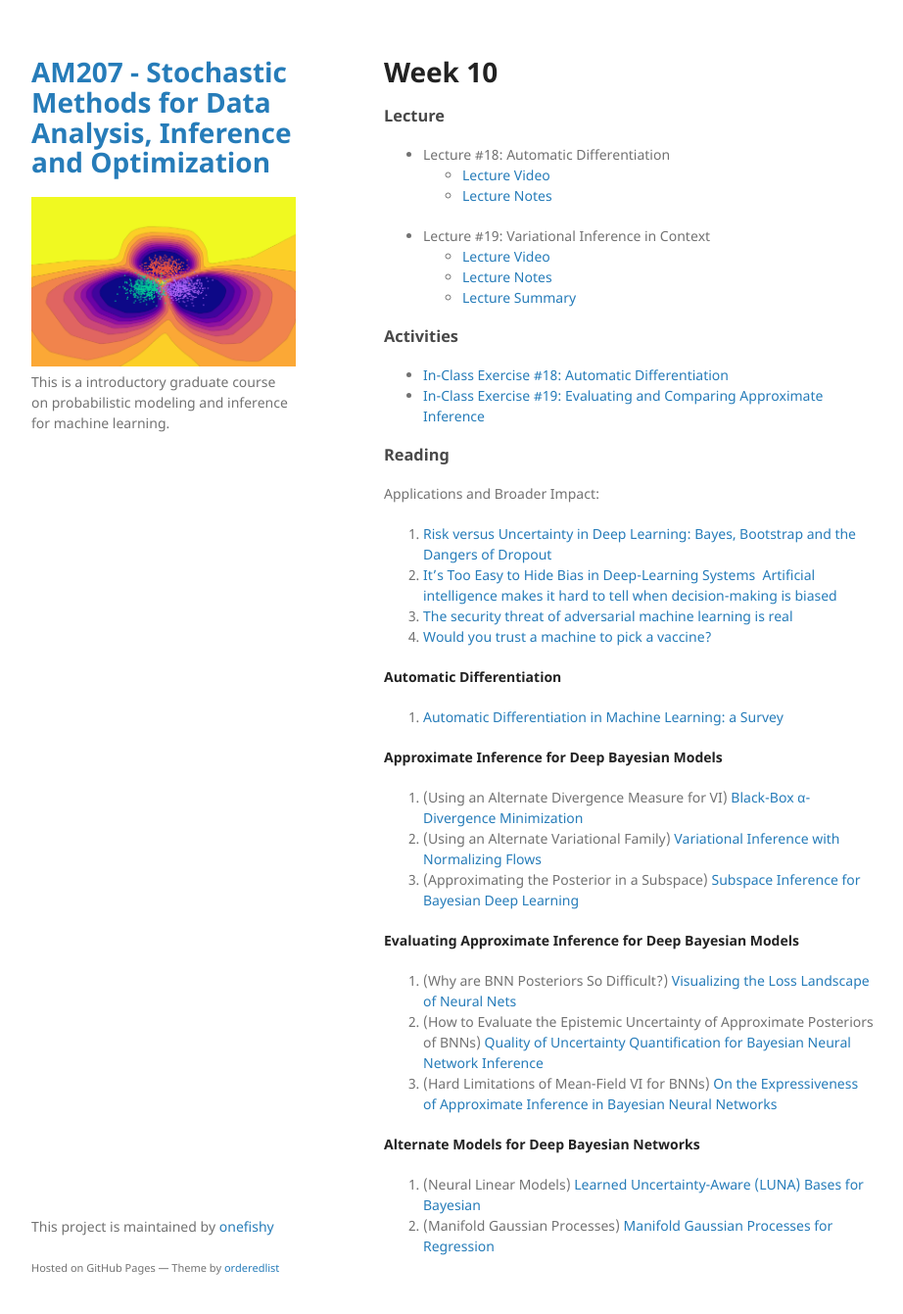
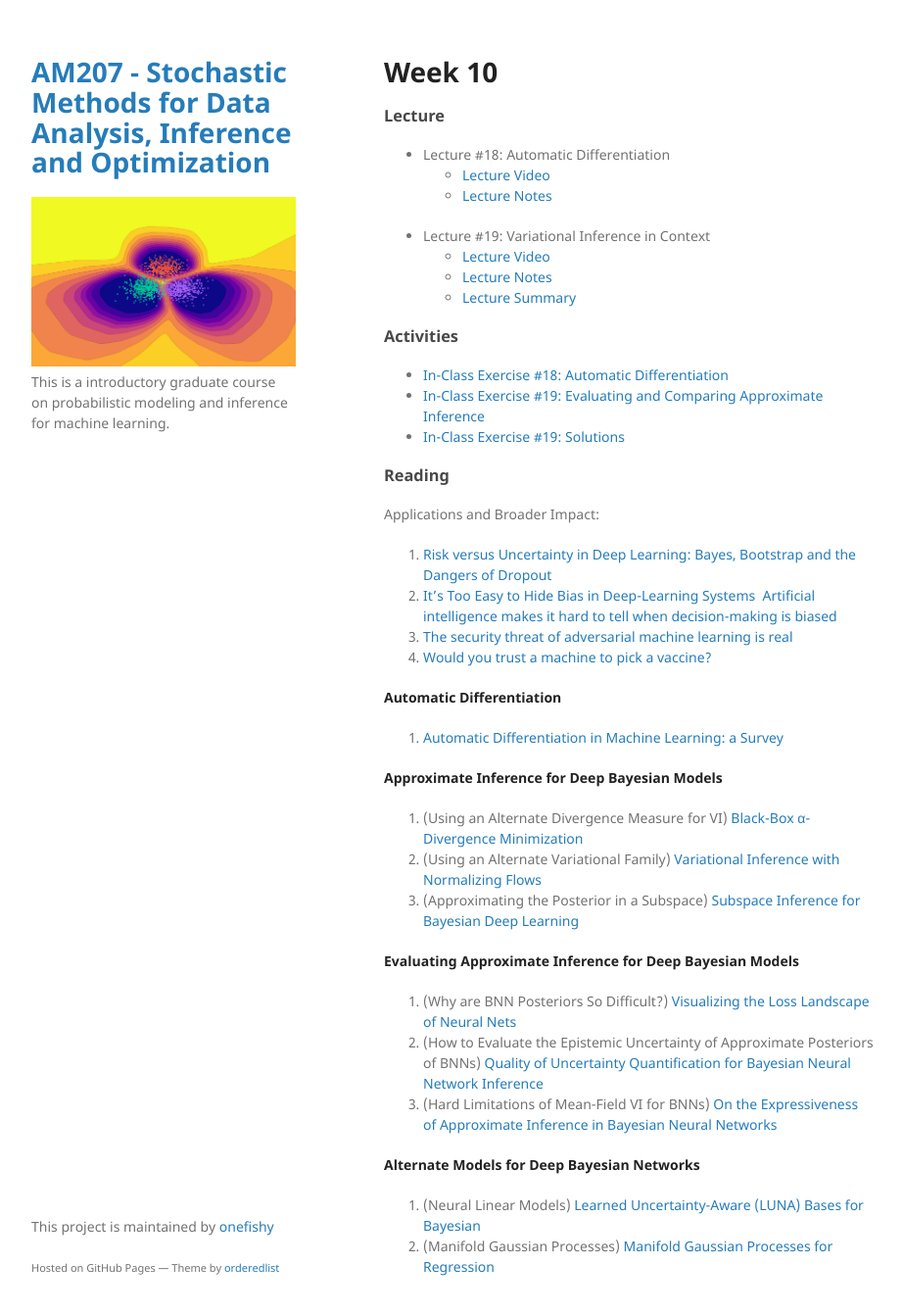
Before and after one commit to onefishy/am207, a Jekyll site: the page built from week10.md, in a window 1280 px wide and 1373 px high. Shown: the top 1341 px of the window at 98% size, without its empty margins (178-1100 px from the left). Built offline with Jekyll 4.4.1, drawn with Linux system fonts in a browser that asks for light colours; our own code applies the rules of GitHub Pages for plain Markdown files.

Commit message:
Update week10.md

```diff
--- a/week10.md
+++ b/week10.md
@@ -12,6 +12,7 @@
 ### Activities
 - [In-Class Exercise #18: Automatic Differentiation](https://deepnote.com/workspace/weiwei-pan-2902decb-902f-40cc-9fa6-af2e3f31f15b/project/AM207Fall202118-automatic-differentiation-02e90b26-2478-4d55-a642-26ac3ab16d97/%2FIn-Class%20Exercises%2F18_automatic_differentiation.ipynb)
 - [In-Class Exercise #19: Evaluating and Comparing Approximate Inference](https://deepnote.com/workspace/weiwei-pan-2902decb-902f-40cc-9fa6-af2e3f31f15b/project/AM207Fall202119-Evaluating-Approximate-Inference-a8c76561-8d32-464a-a6eb-6c3c265af434/%2FIn-Class%20Exercises%2F19_Evaluating_Approximate_Inference.ipynb)
+- [In-Class Exercise #19: Solutions](https://deepnote.com/workspace/weiwei-pan-2902decb-902f-40cc-9fa6-af2e3f31f15b/project/SolutionsAM207Fall202119-Evaluating-Approximate-Inference-8f2861f7-944a-4d1c-936d-dd4937fb9904/%2FIn-Class%20Exercises%2F19_Evaluating_Approximate_Inference.ipynb)
 
 ### Reading
 Applications and Broader Impact:
```
